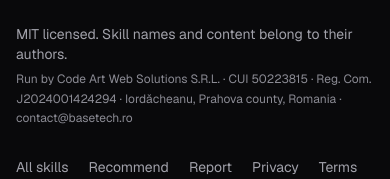
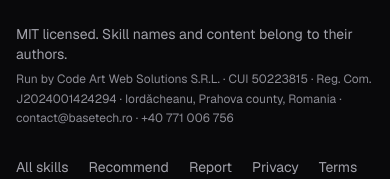
Before and after one commit to deiu25/claude-skills-library, a Next.js app: page / in a window 390 px wide. Shown: the part 3720-3899 px from the top of the page. Built offline with nearby package versions, Linux system fonts and the light colour scheme; no server answers.

Commit message:
fix: list the company phone in the footer and terms
Legea 365/2002 art. 5 asks for a phone number next to the other identification
data. The number is the company's public one, the same basetech.ro lists.

```diff
--- a/src/app/(legal)/terms/page.tsx
+++ b/src/app/(legal)/terms/page.tsx
@@ -32,6 +32,9 @@ export default function TermsPage() {
         <li>Share capital: {OPERATOR.shareCapital}</li>
         <li>
           Email: <a href={`mailto:${OPERATOR.email}`}>{OPERATOR.email}</a>
+        </li>
+        <li>
+          Phone: <a href={`tel:${OPERATOR.phone.replaceAll(" ", "")}`}>{OPERATOR.phone}</a>
         </li>
       </ul>
 
--- a/src/components/SiteFooter.tsx
+++ b/src/components/SiteFooter.tsx
@@ -16,6 +16,13 @@ export function SiteFooter() {
             {OPERATOR.locality} ·{" "}
             <a href={`mailto:${OPERATOR.email}`} className="transition-colors hover:text-foreground">
               {OPERATOR.email}
+            </a>{" "}
+            ·{" "}
+            <a
+              href={`tel:${OPERATOR.phone.replaceAll(" ", "")}`}
+              className="whitespace-nowrap transition-colors hover:text-foreground"
+            >
+              {OPERATOR.phone}
             </a>
           </p>
         </div>
--- a/src/lib/site.ts
+++ b/src/lib/site.ts
@@ -9,7 +9,8 @@ export const SITE_DESCRIPTION =
 
 /**
  * Who runs the site, exactly as registered with the Romanian trade register (ONRC). The registered
- * office is the owner's home, so only its locality is published, as on basetech.ro.
+ * office is the owner's home, so only its locality is published, as on basetech.ro. The phone is
+ * the company's public number, the one basetech.ro lists.
  */
 export const OPERATOR = {
   name: "Code Art Web Solutions S.R.L.",
@@ -20,6 +21,7 @@ export const OPERATOR = {
   cui: "50223815",
   shareCapital: "200 lei",
   email: "contact@basetech.ro",
+  phone: "+40 771 006 756",
 } as const;
 
 /**
```
Also changed, not shown: 1 other file (tests, documents, lock files or other folders).
